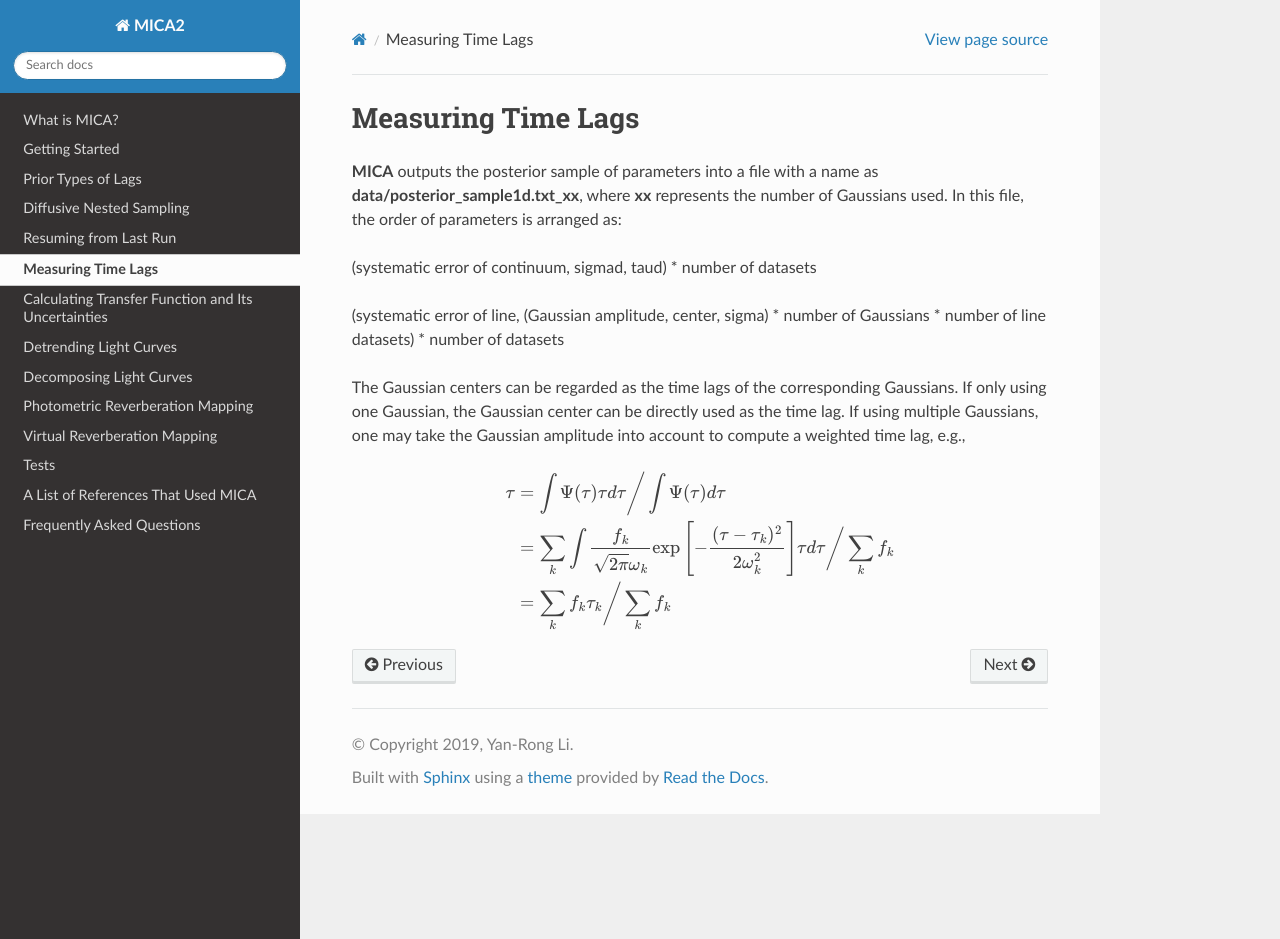
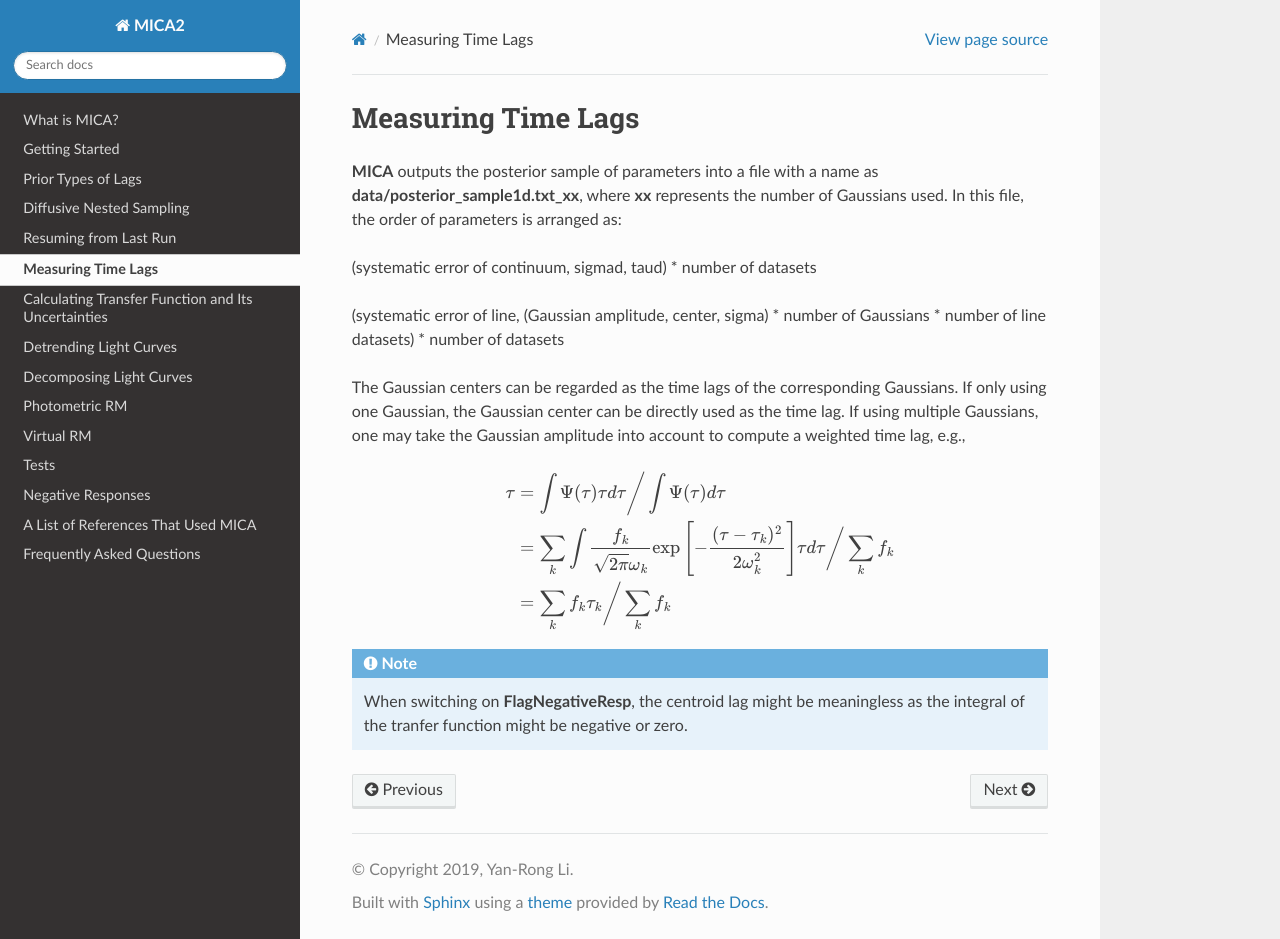
Before and after one commit to LiyrAstroph/MICA2, a Sphinx documentation site: the page built from docs/delay.rst, in a window 1280 px wide and 939 px high. Built offline with Sphinx 7.4.7 and the Read the Docs theme 2.0.0, drawn with Linux system fonts in a browser that asks for light colours.

```diff
--- a/docs/delay.rst
+++ b/docs/delay.rst
@@ -20,3 +20,7 @@ compute a weighted time lag, e.g.,
   \tau &= \int \Psi(\tau) \tau d\tau \bigg/ \int \Psi(\tau) d\tau \\
        &= \sum_k \int \frac{f_k }{\sqrt{2\pi}\omega_k} \exp\left[-\frac{(\tau-\tau_k)^2}{2\omega_k^2}\right] \tau d\tau \bigg/\sum_k f_k\\
        &= \sum_k f_k \tau_k \bigg/ \sum_k f_k
+
+.. note::
+  When switching on **FlagNegativeResp**, the centroid lag might be meaningless as the integral of the tranfer function
+  might be negative or zero.
--- a/docs/index.rst
+++ b/docs/index.rst
@@ -30,6 +30,7 @@ Documentation
    prm.rst
    vrm.rst
    tests.rst
+   negresp.rst
    list.rst
    faq.rst
 
--- a/docs/prm.rst
+++ b/docs/prm.rst
@@ -1,6 +1,6 @@
-*********************************
-Photometric Reverberation Mapping
-*********************************
+***************
+Photometric RM
+***************
 
 ``mica2`` provides a ``pmap`` mode to do photometric reverberation mapping analysis, which aims at singling out
 the reverberation of broad emission lines in photometric light curves that are generally dominated by the continuum
--- a/docs/vrm.rst
+++ b/docs/vrm.rst
@@ -1,6 +1,6 @@
-*********************************
-Virtual Reverberation Mapping
-*********************************
+************
+Virtual RM
+************
 ``mica2`` provides a ``vmap`` mode to do reverberation mapping analysis with a virtual driving light curve. This mode applies
 in cases where the dirving light curve cannot be chosen or the driving light curve has a poor qaulity that is not suitable to act
 as the dirving one.
```
Also changed, not shown: docs/negresp.rst (added, +24 -0 lines), plotfig.py (+12 -2 lines), docs/_static/fig_nega_resp.jpg (added).
